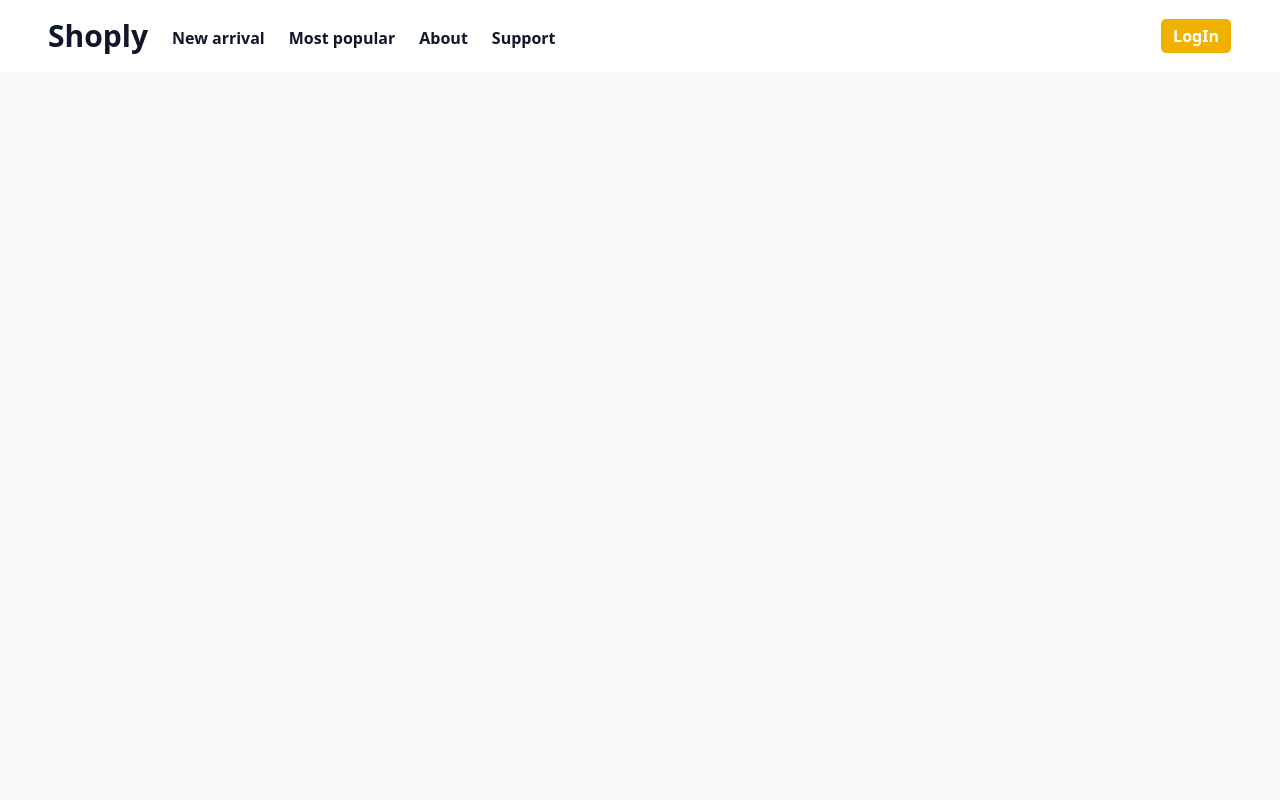
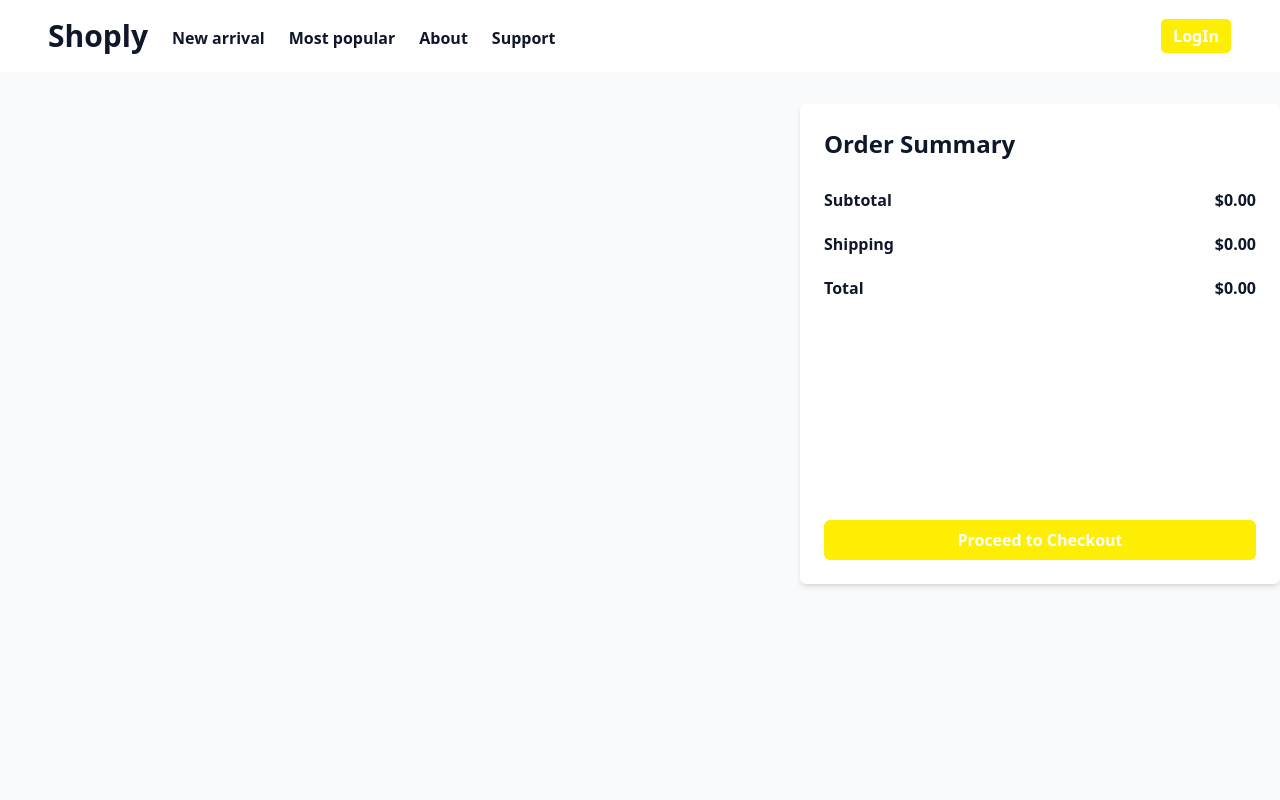
Before and after one commit to Tocxiseifo/E-Commerce, a React (Vite) app: page /Cart in a window 1280 px wide. Shown: the top 800 px of the page. Built offline with nearby package versions, Linux system fonts and the light colour scheme; some icons are missing.

Commit message:
Finish the Cart Pge

```diff
--- a/src/App.css
+++ b/src/App.css
@@ -1,6 +1,6 @@
 @import "tailwindcss";
 @theme {
-    --color-main:oklch(79.5% 0.184 86.047) ;
+    --color-main:oklch(93.21% 0.197 104.65);
     --color-background:oklch(98.42% 0.003 247.86);
     --color-text-color:oklch(20.77% 0.040 265.75);
     --color-subtitles:oklch(55.44% 0.041 257.42);
--- a/src/App.tsx
+++ b/src/App.tsx
@@ -20,6 +20,7 @@ function App() {
     return storedCart ? JSON.parse(storedCart) : [];
   });
 
+  const [quantity , setQuantity] = useState<number>(1);
   //=====================Login State==================
   const [isLoggedIn, setIsLoggedIn] = useState<boolean>(() =>{
     const storedLogin = localStorage.getItem("isLoggedIn");
@@ -29,7 +30,7 @@ function App() {
   return (
     <>
       <div className="w-full font-semibold h-full bg-background">
-        <Context.Provider value={{ favorite, setFavorite , cart , setCart , isLoggedIn, setIsLoggedIn}}>
+        <Context.Provider value={{ favorite, setFavorite , cart , setCart , isLoggedIn, setIsLoggedIn , quantity , setQuantity}}>
           <NavBar />
           <AppRoutes />
           <FooterSection />
--- a/src/Contexts/Context.tsx
+++ b/src/Contexts/Context.tsx
@@ -10,6 +10,8 @@ export interface ShopContextType {
   setCart: React.Dispatch<React.SetStateAction<Product[]>>;
   isLoggedIn: boolean;
   setIsLoggedIn: React.Dispatch<React.SetStateAction<boolean>>;
+  quantity: number;
+  setQuantity: React.Dispatch<React.SetStateAction<number>>;
 }
 
 export const Context = createContext<ShopContextType | null>(null);
--- a/src/components/Footer/FooterSection.tsx
+++ b/src/components/Footer/FooterSection.tsx
@@ -7,7 +7,7 @@ import ArrowForwardIcon from '@mui/icons-material/ArrowForward';
 export default function FooterSection() {
     return(
         <>
-            <footer className="bg-gray-800 h-250 md:h-140 w-full lg:h-100  text-white pt-16 pb-8">
+            <footer className="bg-gray-800 h-250 md:h-140 w-full lg:h-100 mt-75  text-white pt-16 pb-8">
                <div className="mx-auto px-6 flex flex-col ">
                     <div className="flex flex-row flex-wrap gap-5 lg:gap-10 w-79 md:w-170 lg:w-240 xl:w-full items-center justify-evenly mb-12">
                         <div className="flex flex-col gap-2 relative right-12 md:right-6">
--- a/src/components/Products Section/ProductCard.tsx
+++ b/src/components/Products Section/ProductCard.tsx
@@ -47,7 +47,7 @@ export default function ProductCard() {
     }
 
     return(
-        <div className="w-full h-144 bg-white justify-center mt-50 ">
+        <div className="w-full h-210 bg-white justify-center mt-120 ">
                 <div className="flex flex-col items-center  mt-10">
                     <h1 className="text-3xl font-bold text-text-color">Most Popular Products</h1>
                     <p className="text-subtitles">Discover our most popular products</p>
--- a/src/pages/Cart Page/CartPage.tsx
+++ b/src/pages/Cart Page/CartPage.tsx
@@ -1,37 +1,43 @@
 //===============Hooks=================
-import { useEffect, useState } from "react";
+import { useEffect} from "react";
 import useShop from "../../hooks/useShop"
+import CartProductCalculation from "./CartProductCalculation";
 
 export default function CartPage() {
     //=====================Hook==================
-    const {cart , setCart} = useShop() //custom hook contain the context data
-    const [quantity , setQuantity] = useState<number>(0);
+    const {cart ,  setCart} = useShop() //custom hook contain the context data
+    const Carts = cart.map((item) => ({...item , quantity:1}));
 
-
+    console.log(Carts);
     //=====================Handlers==================
     function handleDeleteClick(Id:number | string){
         //delete item from cart
         setCart(prev => prev.filter(item => item.id !== Id));
     }
 
-    function handleAddClick (Id :number | string) {
-        const Increase = cart.find(item => item.id === Id);
-        console.log(Increase);
-
-        if(Increase) {
-            setQuantity(P => P + 1);
-        }
+    function handleIncreaseClick (Id :number | string ) {
+       setCart(prev => prev.map(item =>
+        item.id === Id ? {...item , quantity:item.quantity + 1} : item
+       )) // Increase quantity by 1
     }
 
+    function handleDecreaseClick (Id :number | string) {
+        setCart(p => p.map(item =>
+            item.id === Id ? {...item , quantity: item.quantity > 1 ? item.quantity - 1 : 1} : item
+        )) // Ensure quantity doesn't go below 1
+    }
+    console.log(cart);
+
+    //=====================Storage==================
     useEffect(() =>{
         localStorage.setItem("cart", JSON.stringify(cart));
     })
     return(
         <>
-            <section className="flex flex-col h-1000 w-full">
-                <div className="flex flex-row w-full h-screen items-center">
-                    <div className="flex-col w-1/2 h-full p-10">
-                        <div className="flex flex-col h-full w-full items-center">
+            <section className="flex flex-col h-full w-full">
+                <div className="flex flex-row w-full h-screen ">
+                    <div className="flex-col w-1/2 h-full mb-10 p-10">
+                        <div className="flex flex-col h-full w-full  items-center">
                             {cart.map((item) => (
                                 <div key={item.id} className="flex flex-row gap-4   border-b pb-4 mb-14 w-full">
                                     <div className="flex justify-center items-center bg-white w-45 h-45 rounded-md shadow-md">
@@ -40,19 +46,21 @@ export default function CartPage() {
                                     <div className="flex flex-col gap-2">
                                         <h2 className="text-2xl font-bold text-text-color">{item.title}</h2>
                                         <p className="text-subtitles text-lg ">${item.price}</p>
-                                        <label htmlFor="quantity" className="text-text-color mb-2">
+                                        <div className="text-text-color mb-2">
                                             Quantity:
+                                            <button className="ml-2 w-16 border border-gray-300 rounded-md p-1 hover:bg-gray-200 duration-500 transition hover:duration-500 cursor-pointer" disabled={item.quantity <= 1} onClick={() => handleDecreaseClick(item.id)}>
+                                                -
+                                            </button>
+                                            <span className="mx-2">{item.quantity}</span>
                                             <button
                                                 id="quantity"
                                                 name="quantity"
-                                                value={quantity}
-                                                onClick={() => handleAddClick(item.id)}
-                                                className="ml-2 w-16 border border-gray-300 rounded-md p-1"
+                                                onClick={() => handleIncreaseClick(item.id)}
+                                                className="ml-2 w-16 border border-gray-300 rounded-md p-1 hover:bg-gray-200 duration-500 transition hover:duration-500 cursor-pointer"
                                             >
                                                 +
                                             </button>
-                                            <span className="mx-2">{quantity}</span>
-                                        </label>
+                                        </div>
                                     </div>
                                     <div >
                                         <button className="bg-red-500 text-white px-4 py-2 rounded-md hover:bg-red-600 transition-colors cursor-pointer" onClick={() => handleDeleteClick(item.id)}>Remove</button>
@@ -62,6 +70,9 @@ export default function CartPage() {
                             ))}
                         </div>
                     </div>
+                    <div className="mt-8">
+                        <CartProductCalculation />
+                    </div>
                 </div>
             </section>
         </>
--- /dev/null
+++ b/src/pages/Cart Page/CartProductCalculation.tsx
@@ -0,0 +1,34 @@
+//==================Hooks=================
+import useShop from "../../hooks/useShop";
+
+
+export default function CartProductCalculation() {
+    //=====================Hook==================
+    const {cart} = useShop() //custom hook contain the context data
+    return(
+        <>
+            <section className="w-120 h-120 xl:ml-65 bg-white rounded-md shadow-md p-6">
+                <div className="flex flex-col justify-between w-full h-full">
+                    <div className="flex flex-col gap-3">
+                        <h2 className="text-2xl font-bold text-text-color mb-4">Order Summary</h2>
+                        <div className="flex flex-row justify-between mb-2">
+                            <span className="text-text-color">Subtotal</span>
+                            <span className="text-text-color">${cart.reduce((total, item) => total + item.price * item.quantity, 0).toFixed(2)}</span>
+                        </div>
+                        <div className="flex flex-row justify-between mb-2">
+                            <span className="text-text-color">Shipping</span>
+                            <span className="text-text-color">$0.00</span>
+                        </div>
+                        <div className="flex flex-row justify-between mb-4">
+                            <span className="text-text-color font-bold">Total</span>
+                            <span className="text-text-color font-bold">${cart.reduce((total, item) => total + item.price * item.quantity, 0).toFixed(2)}</span>
+                        </div>
+                    </div>
+                    <button className="w-full bg-main text-white py-2 rounded-md hover:bg-yellow-400 transition duration-300 cursor-pointer">
+                        Proceed to Checkout
+                    </button>
+                </div>
+            </section>
+        </>
+    )
+}
--- a/src/types/prodects.ts
+++ b/src/types/prodects.ts
@@ -6,4 +6,5 @@ export interface Product {
   description: string;
   image: string;
   category: string;
+  quantity:number
 }
```
